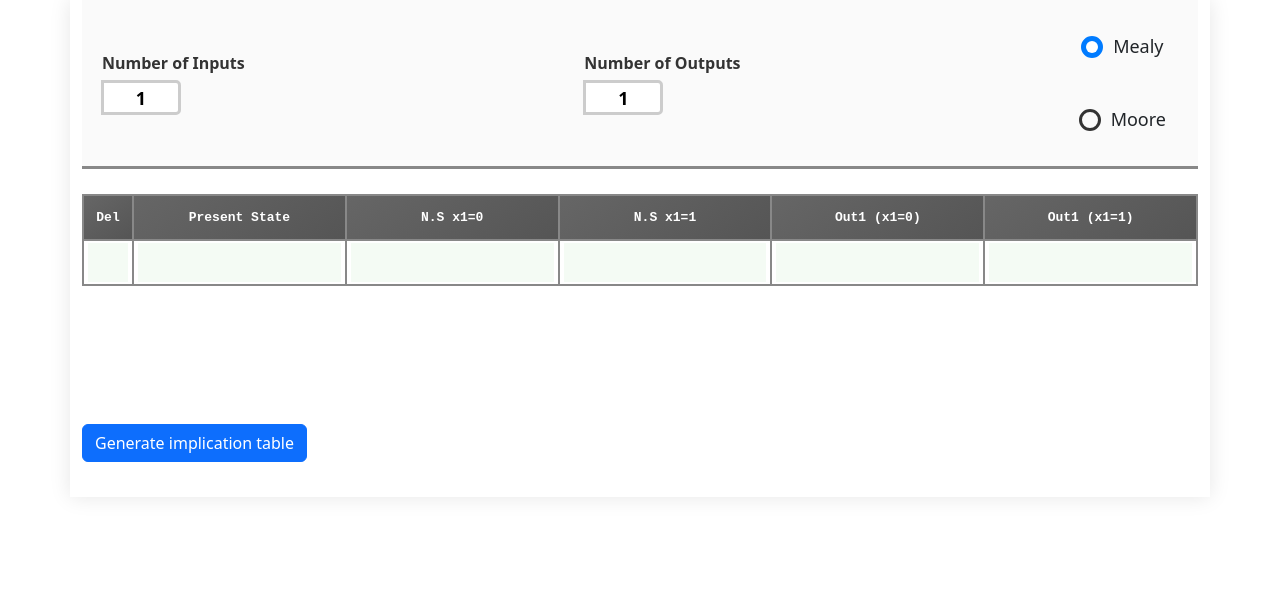
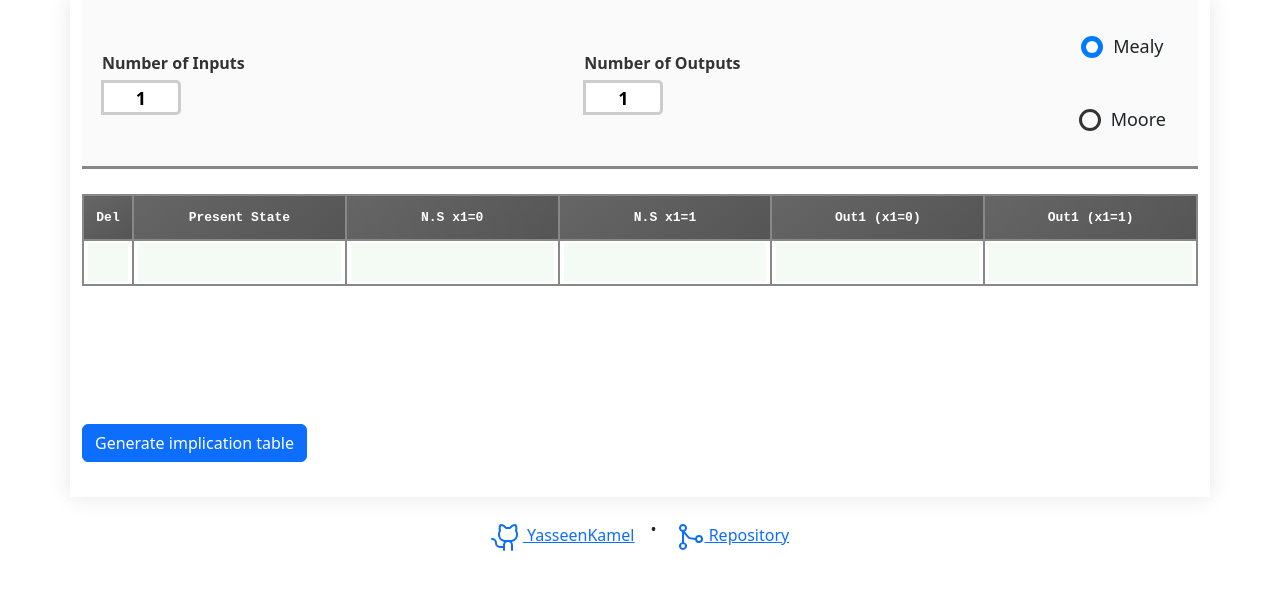
Before and after one commit to YasseenKamel/Implication-Table, a plain HTML site: page index.html in a window 1280 px wide. Drawn offline with Linux system fonts and the light colour scheme.

Commit message:
Added footer

```diff
--- a/index.html
+++ b/index.html
@@ -49,5 +49,20 @@
         <div id="jsonTableContainer"></div>
     </div>
     <script src="script.js"></script>
+    <footer>
+    <a href="https://github.com/YasseenKamel/" target="_blank">
+      <svg xmlns="http://www.w3.org/2000/svg" width="32" height="32" viewBox="0 0 256 256"><!-- Icon from Phosphor by Phosphor Icons - https://github.com/phosphor-icons/core/blob/main/LICENSE -->
+        <path fill="currentColor" d="M208.31 75.68A59.78 59.78 0 0 0 202.93 28a8 8 0 0 0-6.93-4a59.75 59.75 0 0 0-48 24h-24a59.75 59.75 0 0 0-48-24a8 8 0 0 0-6.93 4a59.78 59.78 0 0 0-5.38 47.68A58.14 58.14 0 0 0 56 104v8a56.06 56.06 0 0 0 48.44 55.47A39.8 39.8 0 0 0 96 192v8H72a24 24 0 0 1-24-24a40 40 0 0 0-40-40a8 8 0 0 0 0 16a24 24 0 0 1 24 24a40 40 0 0 0 40 40h24v16a8 8 0 0 0 16 0v-40a24 24 0 0 1 48 0v40a8 8 0 0 0 16 0v-40a39.8 39.8 0 0 0-8.44-24.53A56.06 56.06 0 0 0 216 112v-8a58.14 58.14 0 0 0-7.69-28.32M200 112a40 40 0 0 1-40 40h-48a40 40 0 0 1-40-40v-8a41.74 41.74 0 0 1 6.9-22.48a8 8 0 0 0 1.1-7.69a43.8 43.8 0 0 1 .79-33.58a43.88 43.88 0 0 1 32.32 20.06a8 8 0 0 0 6.71 3.69h32.35a8 8 0 0 0 6.74-3.69a43.87 43.87 0 0 1 32.32-20.06a43.8 43.8 0 0 1 .77 33.58a8.09 8.09 0 0 0 1 7.65a41.7 41.7 0 0 1 7 22.52Z"></path>
+      </svg>
+      YasseenKamel
+    </a>
+    <p>•</p>
+    <a href="https://github.com/YasseenKamel/Implication-Table/" target="_blank">
+      <svg xmlns="http://www.w3.org/2000/svg" width="32" height="32" viewBox="0 0 256 256"><!-- Icon from Phosphor by Phosphor Icons - https://github.com/phosphor-icons/core/blob/main/LICENSE -->
+        <path fill="currentColor" d="M208 112a32.05 32.05 0 0 0-30.69 23l-42.21-6a8 8 0 0 1-4.95-2.71L94.43 84.55A32 32 0 1 0 72 87v82a32 32 0 1 0 16 0v-67.37l30 35a24 24 0 0 0 14.83 8.14l44 6.28A32 32 0 1 0 208 112M64 56a16 16 0 1 1 16 16a16 16 0 0 1-16-16m32 144a16 16 0 1 1-16-16a16 16 0 0 1 16 16m112-40a16 16 0 1 1 16-16a16 16 0 0 1-16 16"></path>
+      </svg>
+      Repository
+    </a>
+  </footer>
 </body>
 </html>
--- a/styles.css
+++ b/styles.css
@@ -289,3 +289,12 @@ body {
 #staticTableContainer{
     margin-bottom: 20px;
 }
+
+footer{
+    justify-content: center;
+    align-items: center;
+    gap: 1rem;
+    height: 5rem;
+    padding: 1rem;
+    display: flex;
+}
```
